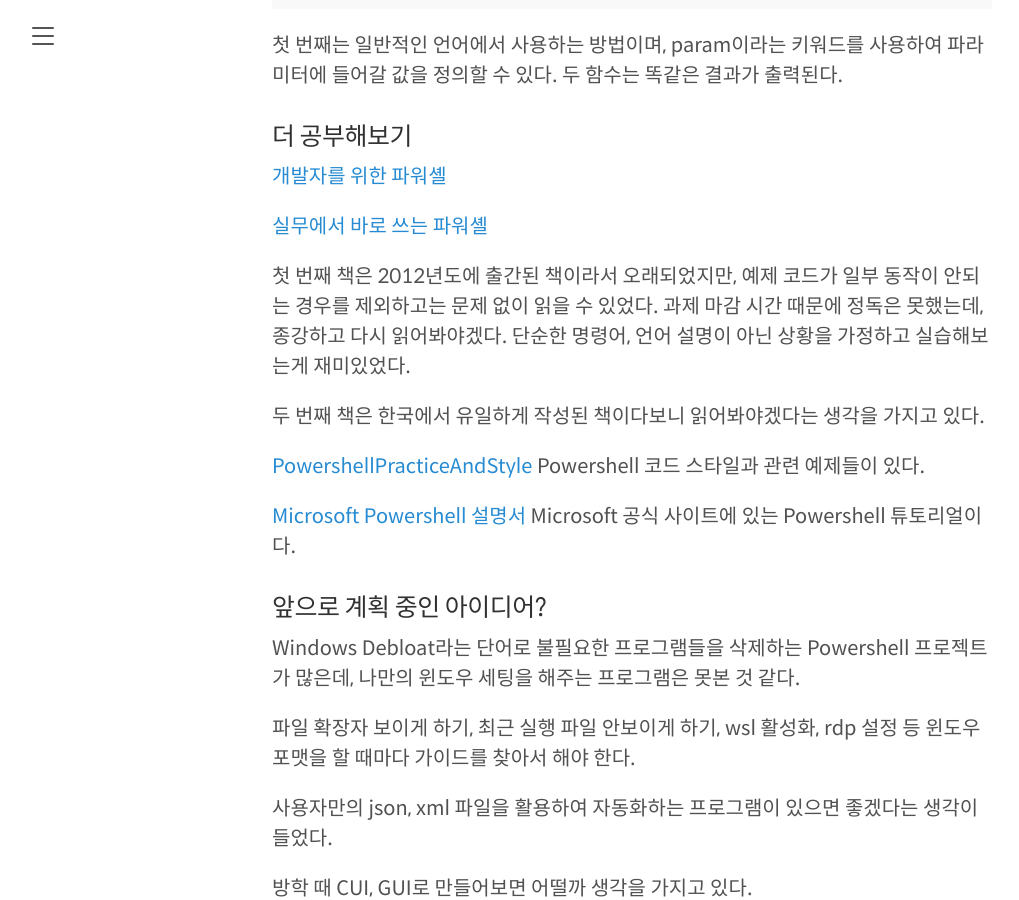
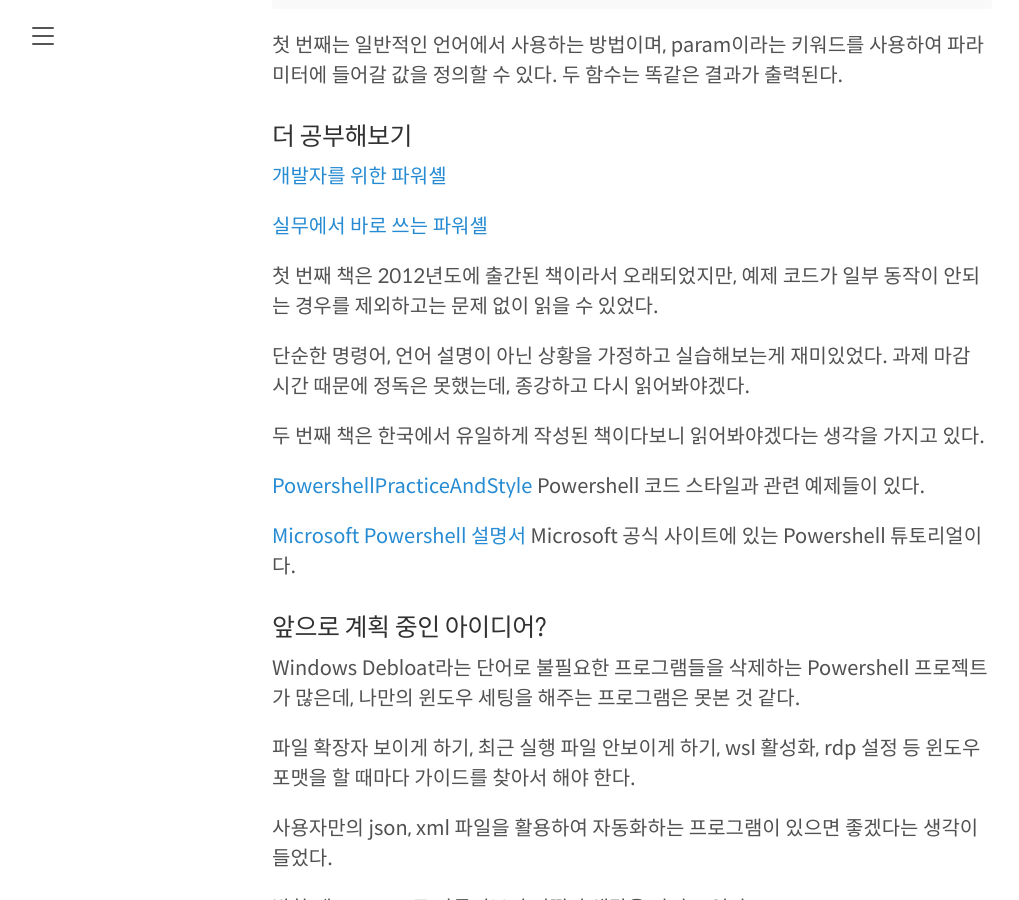
Before and after one commit to hyuunnn/hyuunnn.github.io, a Jekyll site: the page built from _posts/2022-11-12-powershell-feature.md, in a window 1280 px wide and 900 px high, scrolled down 3711 px. Shown: the whole window, without its empty margins (8-1027 px from the left). Built offline with Jekyll 4.4.1, drawn with Linux system fonts in a browser that asks for light colours.

```diff
--- a/_posts/2022-11-12-powershell-feature.md
+++ b/_posts/2022-11-12-powershell-feature.md
@@ -155,7 +155,11 @@ plusNumber2 1 2
 
 <a href="http://www.yes24.com/Product/Goods/59058752">실무에서 바로 쓰는 파워셸</a>
 
-첫 번째 책은 2012년도에 출간된 책이라서 오래되었지만, 예제 코드가 일부 동작이 안되는 경우를 제외하고는 문제 없이 읽을 수 있었다. 과제 마감 시간 때문에 정독은 못했는데, 종강하고 다시 읽어봐야겠다. 단순한 명령어, 언어 설명이 아닌 상황을 가정하고 실습해보는게 재미있었다.
+첫 번째 책은 2012년도에 출간된 책이라서 오래되었지만, 예제 코드가 일부 동작이 안되는 경우를 제외하고는 문제 없이 읽을 수 있었다.
+
+단순한 명령어, 언어 설명이 아닌 상황을 가정하고 실습해보는게 재미있었다. 과제 마감 시간 때문에 정독은 못했는데, 종강하고 다시 읽어봐야겠다.
+
+
 
 두 번째 책은 한국에서 유일하게 작성된 책이다보니 읽어봐야겠다는 생각을 가지고 있다.
 
```
